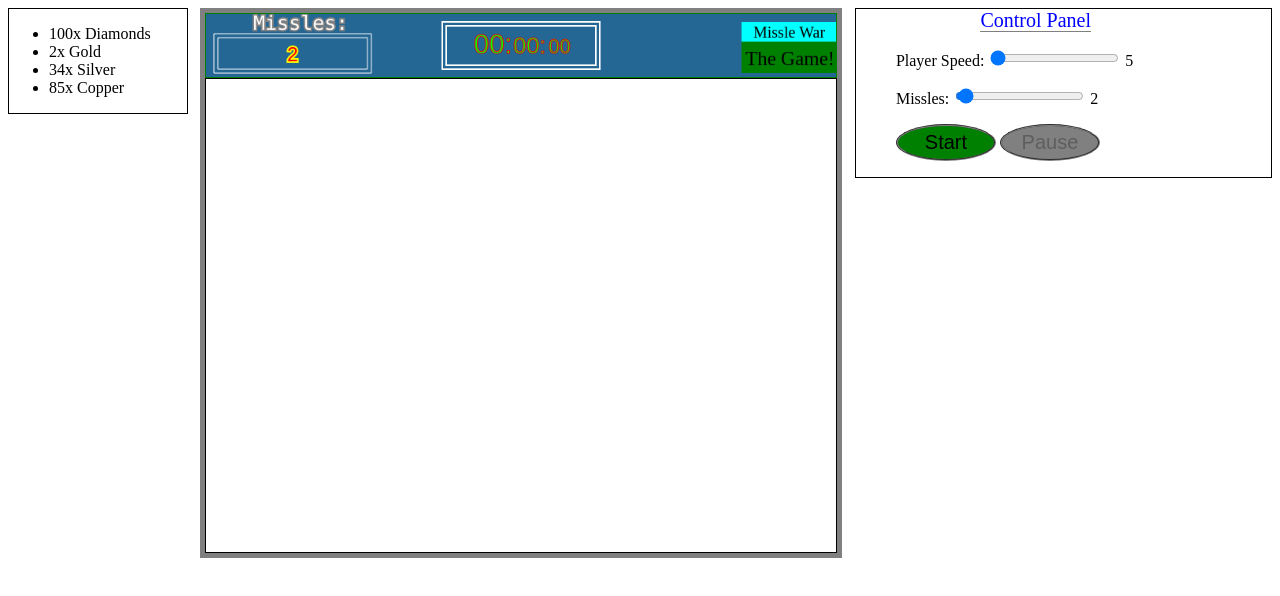
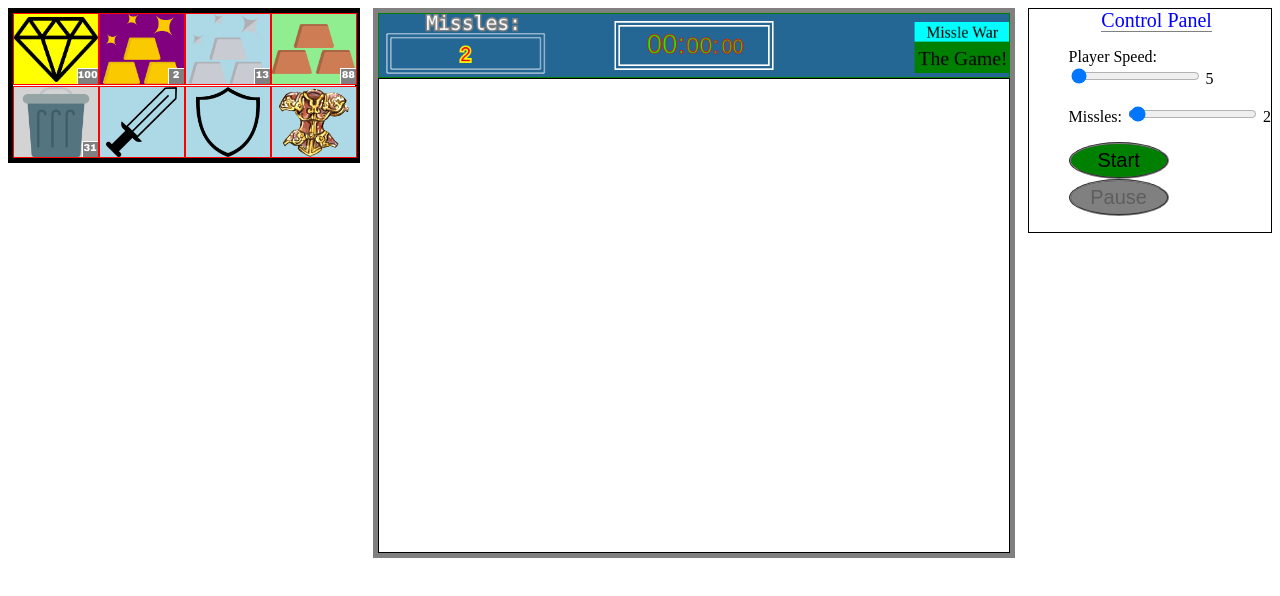
Before and after one commit to DoItReal/WebDevProjects, a plain HTML site: page Missle Game/index.html in a window 1280 px wide. Drawn offline with Linux system fonts and the light colour scheme.

Commit message:
visual inventory system update

```diff
--- a/Missle Game/js/script.js
+++ b/Missle Game/js/script.js
@@ -8,11 +8,13 @@ var mousePosScr;
 
 class Item {
     //stackable = true; TO DO
-    constructor(name, type, rarity, value) {
+    constructor(name, type, rarity, value, icon, stack) {
         this.name = name; //string
         this.type = type; //string
         this.rarity = rarity; //string
         this.value = value; //int
+        this.icon = icon;
+        this.stack = stack;
     }
 }
 class Inventory { //TO DO it singleton
@@ -34,10 +36,14 @@ class Inventory { //TO DO it singleton
         return this.inventory[itemIndex];
     }
     fill_inventory() { //to do getting items from DB
-        this.add_item(new Item('Diamonds', 'Currency', 'Legendary', 100));
-        this.add_item(new Item('Gold', 'Currency', 'Elite', 2));
-        this.add_item(new Item('Silver', 'Currency', 'Rare', 34));
-        this.add_item(new Item('Copper', 'Currency', 'Uncommon', 85));
+        this.add_item(new Item('Diamonds', 'Currency', 'Legendary', 100, 'textures/icons/items/diamonds-icon.png', true));
+        this.add_item(new Item('Gold', 'Currency', 'Elite', 2, 'textures/icons/items/gold-icon.png', true));
+        this.add_item(new Item('Silver', 'Currency', 'Rare', 13, 'textures/icons/items/silver-icon.png', true));
+        this.add_item(new Item('Copper', 'Currency', 'Uncommon', 88, 'textures/icons/items/copper-icon.png', true));
+        this.add_item(new Item('Junk', 'Junk', 'Junk',31, 'textures/icons/items/junk-icon.png', true));
+        this.add_item(new Item('Sword', 'Weapon', 'Rare', 1, 'textures/icons/items/sword-icon.png', false));
+        this.add_item(new Item('Shield', 'Off Hand', 'Rare', 1, 'textures/icons/items/shield-icon.png', false));
+        this.add_item(new Item('Chest', 'Armor', 'Rare', 1, 'textures/icons/items/armor-icon.png', false));
     }
     return_inventory() {
         return this.inventory;
@@ -243,17 +249,48 @@ var divInventory;
 function define_inventoryPanel() {
     divInventory = document.querySelector('#divInventory');
 
-    list = document.createElement('ul');
+
     for (i = 0; i < player1.inventory.size; i++) {
-        console.log('Poppulating: ' + i);
-        console.log(player1.inventory.get_info(i));
-        row = document.createElement('li');
-        row.innerHTML = player1.inventory.get_info(i);
-        list.appendChild(row);
-        divInventory.appendChild(list);
+        let divItem = document.createElement('div');
+
+        divItem = setItemDivAttributes(divItem, player1.inventory.get_item_OBJ(i), i);
+
+        divInventory.appendChild(divItem);
+    }
+}
+
+function setItemDivAttributes(divItem, itemObj,i) {
+    divItem.id = 'item' + (i + 1);
+    divItem.classList.add('divItem');
+    let color;
+    switch (itemObj.rarity) {
+        case 'Junk': color = 'lightgray'; break;
+        case 'Common': color = 'lightgray'; break;
+        case 'Uncommon': color = 'lightgreen'; break;
+        case 'Rare': color = 'lightblue'; break;
+        case 'Elite': color = 'purple'; break;
+        case 'Legendary': color = 'yellow'; break;
 
     }
-    console.log(list);
+  //  divItem.style = 'background-color:'+color;
+    divItem.style = (
+        'background-image: url(' + player1.inventory.get_item_OBJ(i).icon + ');' +
+        'background-color:' + color + ';'
+    );
+
+    if (itemObj.stack) {
+        let divValue = document.createElement('div');
+        divValue.classList.add('itemValue');
+        divValue.innerHTML = itemObj.value;
+        divItem.appendChild(divValue);
+    }
+
+    divItem.name = itemObj.name;
+    divItem.value = itemObj.value;
+    divItem.rarity = itemObj.rarity;
+    divItem.stack = itemObj.stack;
+    divItem.title = itemObj.name;
+    return divItem;
 }
 
 
--- a/Missle Game/style.css
+++ b/Missle Game/style.css
@@ -15,7 +15,7 @@
     margin: 0;
 }
 #divControlPanelContainer{
-    flex: 1 30%;
+    flex: 15%;
     border: 1px solid black;
 }
 #spanControlPanel{
@@ -27,7 +27,7 @@
 }
 #divCanvas {
     border: 5px solid gray;
-    flex: 3 auto;
+    flex: 60%;
     min-width: 50%;
     max-width: 50%;
     min-height: 37.5%;
@@ -61,6 +61,41 @@ button {
 
 #divInventory {
     flex: auto;
-    list-style:none;
-    border:1px solid black;
+    display: grid;
+    grid-template-columns: repeat(4, 25% [col-start]);
+    gap: 0.5px;
+
+    border: 5px solid black;
 }
+
+.divItem {
+    position:relative;
+
+    border: 1px solid red;
+    min-width:70px;
+    min-height:70px;
+
+    background-size: contain;
+    background-repeat: no-repeat;
+    background-position: center center;
+
+}
+.itemValue {
+    position: absolute;
+    min-height:15px;
+    min-width:15px;
+    bottom: 0;
+    right: 0;
+    font: 10px arial;
+    color: black;
+    border-style: solid;
+    border-width: 1px;
+    border-color: white;
+    border-right: 1px;
+    border-bottom: 1px;
+    text-align:center;
+    vertical-align:bottom;
+    font:10px Arial black;
+    background-color:gray;
+    color:white;
+}
```
Also changed, not shown: Missle Game/textures/icons/items/armor-icon.png (added), Missle Game/textures/icons/items/copper-icon.png (added), Missle Game/textures/icons/items/diamonds-icon.png (added), Missle Game/textures/icons/items/gold-icon.png (added), Missle Game/textures/icons/items/junk-icon.png (added), Missle Game/textures/icons/items/shield-icon.png (added), Missle Game/textures/icons/items/silver-icon.png (added), Missle Game/textures/icons/items/sword-icon.png (added).
